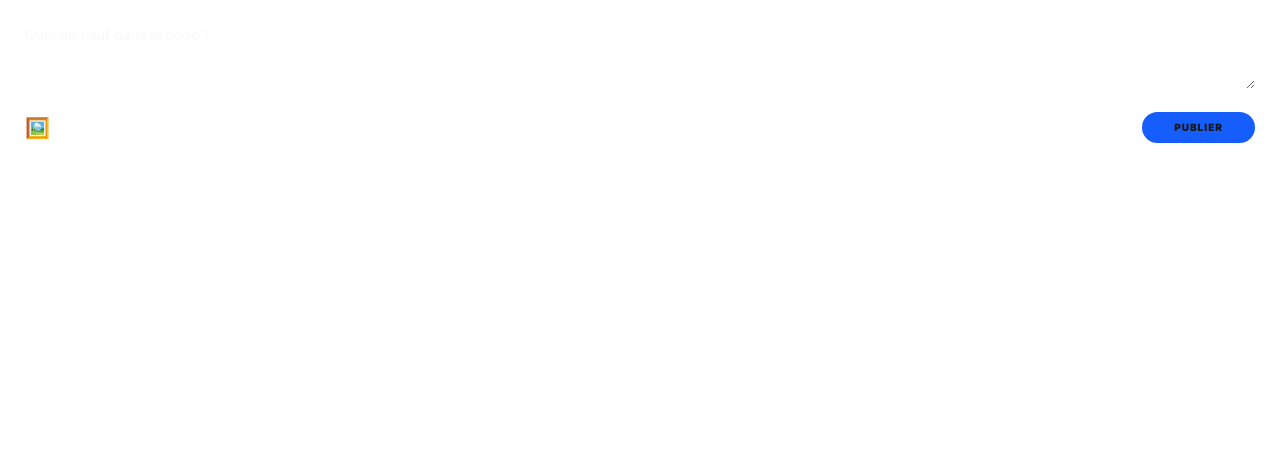
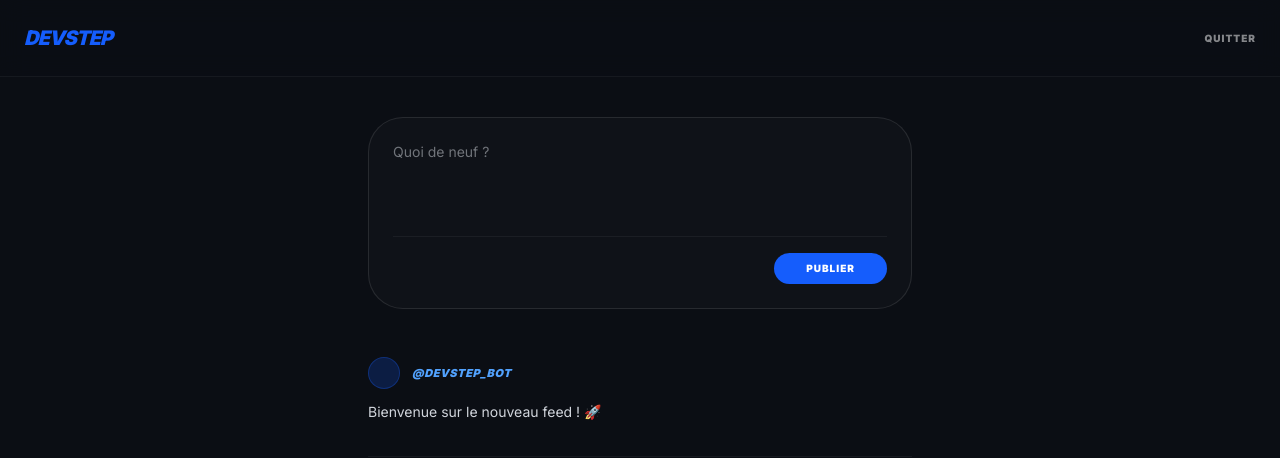
Before and after one commit to davidbyadunia04-stack/DevStep, a Next.js app: page /feed in a window 1280 px wide. Shown: the top 458 px of the page. Built offline with nearby package versions, Linux system fonts and the light colour scheme.

Commit message:
Fix total ecran blanc et securisation feed

```diff
--- a/app/feed/page.tsx
+++ b/app/feed/page.tsx
@@ -1,81 +1,65 @@
 "use client"
-import { useState, useRef } from 'react'
+import { useState } from 'react'
+import Link from 'next/link'
 
-export default function CreatePost() {
+export default function FeedPage() {
   const [postText, setPostText] = useState("")
-  const [selectedFile, setSelectedFile] = useState<string | null>(null)
-  const [isScanning, setIsScanning] = useState(false)
-  const fileInputRef = useRef<HTMLInputElement>(null)
+  // On initialise avec un tableau vide pour éviter l'écran blanc
+  const [posts, setPosts] = useState<any[]>([
+    { id: 1, user: "DevStep_Bot", content: "Bienvenue sur le nouveau feed ! 🚀" }
+  ])
 
-  const handlePost = async () => {
-    if (!postText && !selectedFile) return
-
-    // On lance le bot ici si une image est présente
-    if (selectedFile) {
-      setIsScanning(true)
-      // Simulation du scan (puisque l'install npm a buggé)
-      await new Promise(resolve => setTimeout(resolve, 1500))
-      setIsScanning(false)
+  const handlePublish = () => {
+    if (!postText.trim()) return
+    const newPost = {
+      id: Date.now(),
+      user: "Moi",
+      content: postText
     }
-
-    console.log("Post envoyé !")
+    setPosts([newPost, ...posts])
     setPostText("")
-    setSelectedFile(null)
-  }
-
-  const handleFileChange = (e: React.ChangeEvent<HTMLInputElement>) => {
-    const file = e.target.files?.[0]
-    if (file) {
-      // URL.createObjectURL transforme ton fichier en lien lisible par la balise <img>
-      setSelectedFile(URL.createObjectURL(file))
-    }
   }
 
   return (
-    <div className="bg-white/[0.02] border border-white/10 rounded-[35px] p-6 mb-10">
-      <textarea
-        value={postText}
-        onChange={(e) => setPostText(e.target.value)}
-        placeholder="Quoi de neuf dans le code ?"
-        className="w-full bg-transparent border-none outline-none h-16 text-sm text-gray-300 placeholder:opacity-30"
-      />
+    <div className="min-h-screen bg-[#0b0e14] text-white font-sans">
+      {/* NAV BAR */}
+      <nav className="p-6 border-b border-white/5 flex justify-between items-center bg-[#0b0e14]/80 backdrop-blur-md sticky top-0 z-50">
+        <Link href="/" className="font-black italic text-blue-600 text-xl tracking-tighter">DEVSTEP</Link>
+        <Link href="/" className="text-[10px] font-black uppercase opacity-50 tracking-widest">Quitter</Link>
+      </nav>
 
-      {selectedFile && (
-        <div className="relative mb-4 rounded-2xl overflow-hidden border border-white/5">
-          <img src={selectedFile} className={`w-full h-64 object-cover ${isScanning ? 'blur-2xl' : ''}`} />
-          {isScanning && (
-            <div className="absolute inset-0 flex items-center justify-center bg-black/40">
-              <span className="text-[10px] font-black uppercase tracking-[0.3em] animate-pulse">Bot Scan en cours...</span>
+      <main className="max-w-xl mx-auto pt-10 px-4">
+        {/* ZONE DE PUBLICATION */}
+        <div className="bg-white/[0.02] border border-white/10 rounded-[35px] p-6 mb-12">
+          <textarea
+            value={postText}
+            onChange={(e) => setPostText(e.target.value)}
+            placeholder="Quoi de neuf ?"
+            className="w-full bg-transparent border-none outline-none h-20 text-sm text-gray-300 resize-none"
+          />
+          <div className="flex justify-end border-t border-white/5 pt-4 mt-2">
+            <button
+              onClick={handlePublish}
+              className="bg-blue-600 px-8 py-2 rounded-full text-[10px] font-black uppercase tracking-widest hover:scale-105 transition-all"
+            >
+              Publier
+            </button>
+          </div>
+        </div>
+
+        {/* LISTE DES POSTS */}
+        <div className="space-y-8">
+          {posts.map((post) => (
+            <div key={post.id} className="border-b border-white/5 pb-8">
+              <div className="flex items-center gap-3 mb-3">
+                <div className="w-8 h-8 rounded-full bg-blue-600/20 border border-blue-600/30" />
+                <span className="font-black italic text-[11px] uppercase tracking-wider text-blue-400">@{post.user}</span>
+              </div>
+              <p className="text-sm text-gray-300 leading-relaxed">{post.content}</p>
             </div>
-          )}
+          ))}
         </div>
-      )}
-
-      <div className="flex justify-between items-center border-t border-white/5 pt-4">
-        <button
-          type="button"
-          onClick={() => fileInputRef.current?.click()}
-          className="text-xl hover:scale-110 transition-transform"
-        >
-          🖼️
-        </button>
-
-        <input
-          type="file"
-          hidden
-          ref={fileInputRef}
-          onChange={handleFileChange}
-          accept="image/*"
-        />
-
-        <button
-          onClick={handlePost}
-          disabled={isScanning}
-          className="bg-blue-600 disabled:bg-gray-700 px-8 py-2 rounded-full text-[10px] font-black uppercase tracking-widest transition-all active:scale-90"
-        >
-          {isScanning ? "Analyse..." : "Publier"}
-        </button>
-      </div>
+      </main>
     </div>
   )
 }
```
